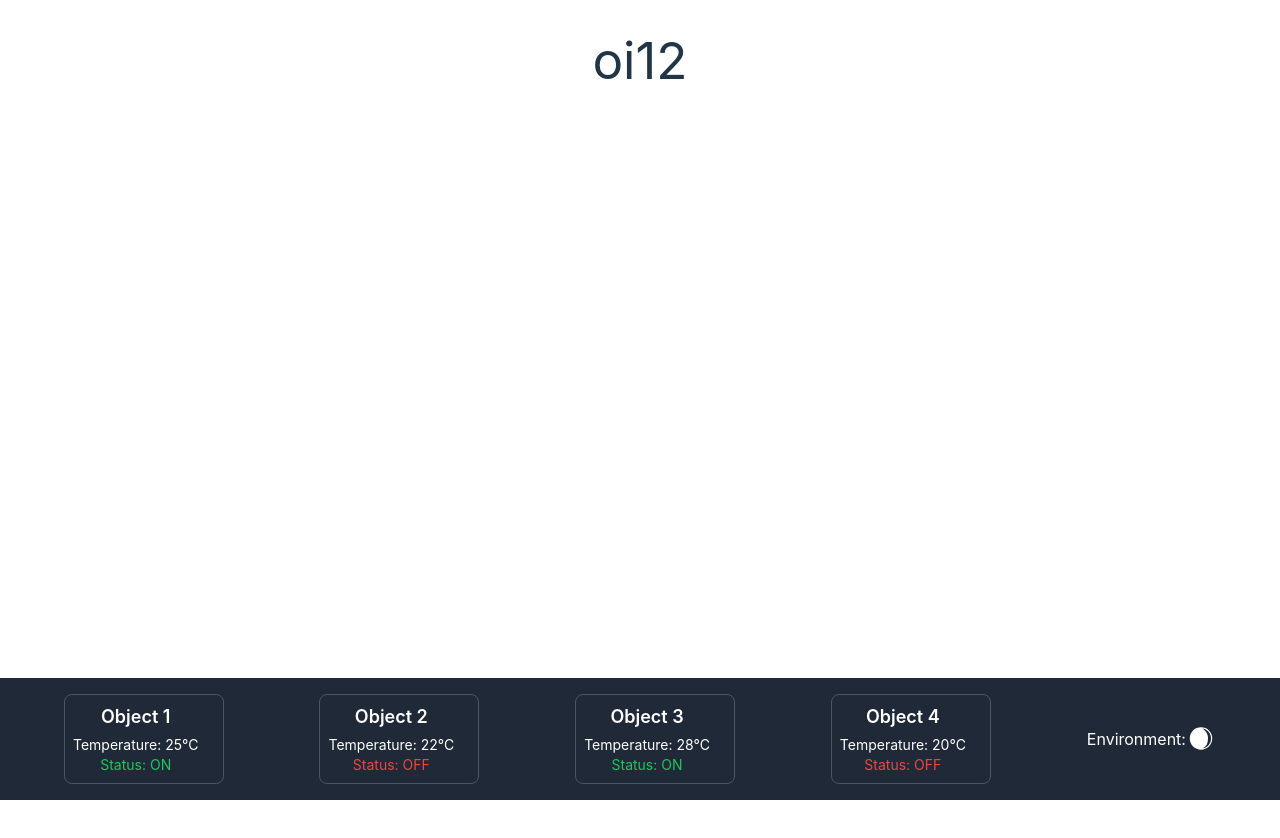
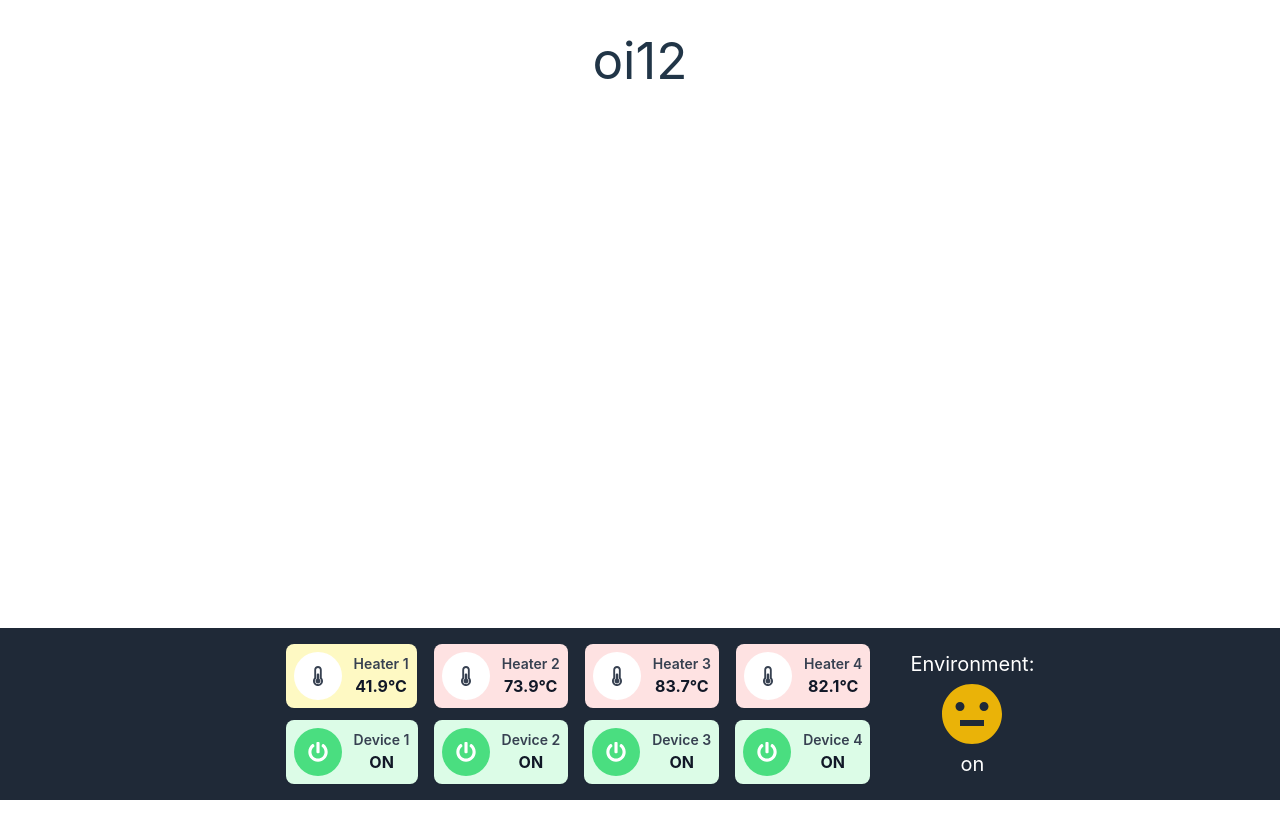
Before and after one commit to Asuryu/STCS, a React (Vite) app in the folder implementation/VUI/ui/: page / in a window 1280 px wide. Shown: the top 838 px of the page. Built offline with nearby package versions, Linux system fonts and the light colour scheme; no server answers.

Commit message:
Chore: Integrated Pedro's Components

```diff
--- a/implementation/VUI/ui/src/App.tsx
+++ b/implementation/VUI/ui/src/App.tsx
@@ -1,6 +1,7 @@
 import './App.css'
 import { useEffect } from 'react'
 import Footer from './Footer'
+import Dashboard from './Dashboard'
 
 function App() {
   const handleSocket = () => {
@@ -20,12 +21,7 @@ function App() {
     handleSocket();
   }, [])
 
-  const items = [
-    { name: 'Object 1', temperature: 25, status: 'on' },
-    { name: 'Object 2', temperature: 22, status: 'off' },
-    { name: 'Object 3', temperature: 28, status: 'on' },
-    { name: 'Object 4', temperature: 20, status: 'off' },
-  ];
+  const status = "on"
 
   return (
     <>
@@ -34,7 +30,7 @@ function App() {
       <div className="flex-grow">
         {/* Other components and content */}
       </div>
-      <Footer items={items} />
+      <Footer status={status} />
     </div>
     </>
   )
--- /dev/null
+++ b/implementation/VUI/ui/src/Dashboard.tsx
@@ -0,0 +1,47 @@
+import React, { useState, useEffect } from "react";
+import HeaterDisplay from "./HeaterDisplay";
+import DeviceStatus from "./DeviceStatus";
+
+const Dashboard: React.FC = () => {
+  const [temperatures, setTemperatures] = useState<number[]>([0, 0, 0, 0]);
+  const [deviceStates, setDeviceStates] = useState<boolean[]>([false, false, false, false]);
+
+  useEffect(() => {
+    const interval = setInterval(() => {
+      setTemperatures([
+        Math.random() * 100,
+        Math.random() * 100,
+        Math.random() * 100,
+        Math.random() * 100,
+      ]);
+      setDeviceStates([
+        Math.random() > 0.5,
+        Math.random() > 0.5,
+        Math.random() > 0.5,
+        Math.random() > 0.5,
+      ]);
+    }, 5000);
+
+    return () => clearInterval(interval);
+  }, []);
+
+  return (
+    <div className="max-w-4xl mx-10 flex flex-col gap-3">
+      {/* Heater Displays Row */}
+      <div className="flex flex-wrap gap-4 justify-between">
+        {temperatures.map((temp, index) => (
+          <HeaterDisplay key={index} temperature={temp} index={index} />
+        ))}
+      </div>
+
+      {/* Device Status Row */}
+      <div className="flex flex-wrap gap-4 justify-between">
+        {deviceStates.map((state, index) => (
+          <DeviceStatus key={index} isOn={state} index={index} />
+        ))}
+      </div>
+    </div>
+  );
+};
+
+export default Dashboard;
--- /dev/null
+++ b/implementation/VUI/ui/src/DeviceStatus.tsx
@@ -0,0 +1,23 @@
+import React from "react";
+import { FaPowerOff } from "react-icons/fa";
+
+interface DeviceStatusProps {
+  isOn: boolean;
+  index: number;
+}
+
+const DeviceStatus: React.FC<DeviceStatusProps> = ({ isOn, index }) => {
+  return (
+    <div className={`flex items-center p-2 ${isOn ? 'bg-green-100' : 'bg-red-100'} rounded-lg shadow-sm max-w-xs transition-colors duration-300`}>
+      <div className={`flex items-center justify-center w-12 h-12 rounded-full ${isOn ? 'bg-green-400' : 'bg-red-400'} mr-3`}>
+        <FaPowerOff className="text-white text-xl" />
+      </div>
+      <div>
+        <h3 className="text-sm font-semibold text-gray-700">Device {index + 1}</h3>
+        <p className="text-ll font-bold text-gray-900">{isOn ? 'ON' : 'OFF'}</p>
+      </div>
+    </div>
+  );
+};
+
+export default DeviceStatus;
--- a/implementation/VUI/ui/src/Footer.tsx
+++ b/implementation/VUI/ui/src/Footer.tsx
@@ -1,45 +1,35 @@
-import React from 'react';
-import { FaLightbulb, FaRegLightbulb, FaThermometerEmpty } from 'react-icons/fa';
+import React from "react";
 import { RiEmotionNormalFill } from "react-icons/ri";
 import { WiHot } from "react-icons/wi";
 import { WiMoonAltWaxingCrescent1 } from "react-icons/wi";
+import Dashboard from './Dashboard';
 
-
+// Function to get the appropriate status icon based on the status
 const getStatusIcon = (status) => {
   switch (status) {
     case 'on':
-      return <RiEmotionNormalFill className="text-yellow-500 text-3xl" />;
+      return <RiEmotionNormalFill className="text-yellow-500 text-7xl" />;
     case 'off':
-      return <WiHot className="text-red-500 text-3xl" />;
+      return <WiHot className="text-red-500 text-7xl" />;
     default:
-      return <WiMoonAltWaxingCrescent1 className="text-white-500 text-3xl" />;
+      return <WiMoonAltWaxingCrescent1 className="text-white text-7xl" />;
   }
 };
 
-
-const Footer = ({ items }) => {
+// Footer component
+const Footer = ({ status }) => {
   return (
     <footer className="bg-gray-800 text-white p-4 fixed bottom-0 left-0 w-full">
-      <div className="container mx-auto flex flex-row justify-around">
-        {items.map((item, index) => (
-          <div key={index} className="flex flex-row items-center p-2 border border-gray-600 rounded-lg">
-            <div className="flex flex-col items-center mr-4">
-              <h2 className="text-lg font-semibold mb-1">{item.name}</h2>
-              <p className="text-sm">Temperature: {item.temperature}°C</p>
-              <p className={`text-sm ${item.status === 'on' ? 'text-green-500' : 'text-red-500'}`}>
-                Status: {item.status.toUpperCase()}
-              </p>
-            </div>
-          </div>
-        ))}
-        <div className="flex items-center">
-          Environment:
-          {getStatusIcon("")}
+      <div className="container mx-auto flex flex-row justify-center items-center">
+        <Dashboard />
+        <div className="flex flex-col items-center text-xl">
+          <span>Environment:</span>
+          {getStatusIcon("on")}
+          <span>{status}</span>
         </div>
       </div>
     </footer>
   );
 };
 
-
 export default Footer;
--- /dev/null
+++ b/implementation/VUI/ui/src/HeaterDisplay.tsx
@@ -0,0 +1,30 @@
+import React from "react";
+import { FaThermometerHalf } from "react-icons/fa";
+
+interface HeaterDisplayProps {
+  temperature: number;
+  index: number;
+}
+
+const HeaterDisplay: React.FC<HeaterDisplayProps> = ({ temperature, index }) => {
+  // Determine background color based on temperature
+  const temperatureColor =
+    temperature < 20 ? "bg-blue-100" :
+    temperature < 35 ? "bg-green-100" :
+    temperature < 50 ? "bg-yellow-100" :
+    "bg-red-100";
+
+  return (
+    <div className={`flex items-center p-2 ${temperatureColor} rounded-lg shadow-sm max-w-xs`}>
+      <div className="flex items-center justify-center w-12 h-12 rounded-full bg-white mr-3">
+        <FaThermometerHalf className="text-gray-700 text-xl" />
+      </div>
+      <div>
+        <h3 className="text-sm font-semibold text-gray-700">Heater {index + 1}</h3>
+        <p className="text-l font-bold text-gray-900">{temperature.toFixed(1)}°C</p>
+      </div>
+    </div>
+  );
+};
+
+export default HeaterDisplay;
```
